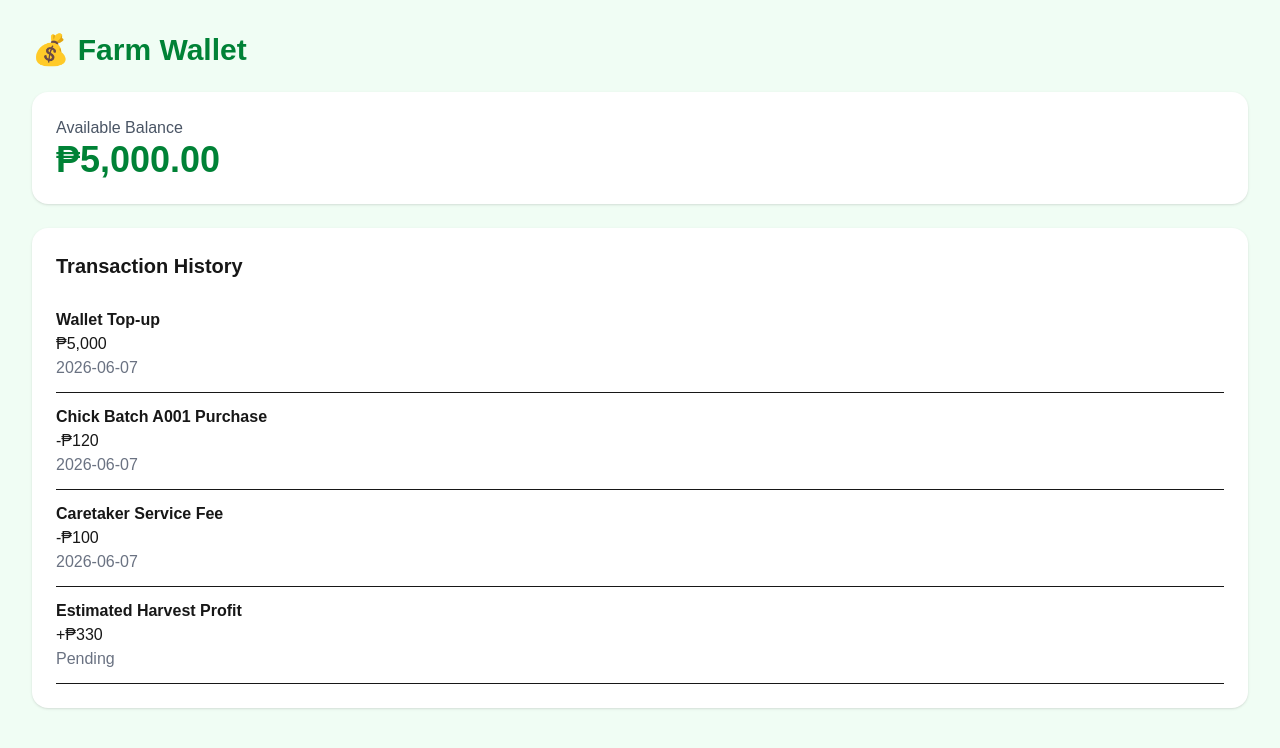
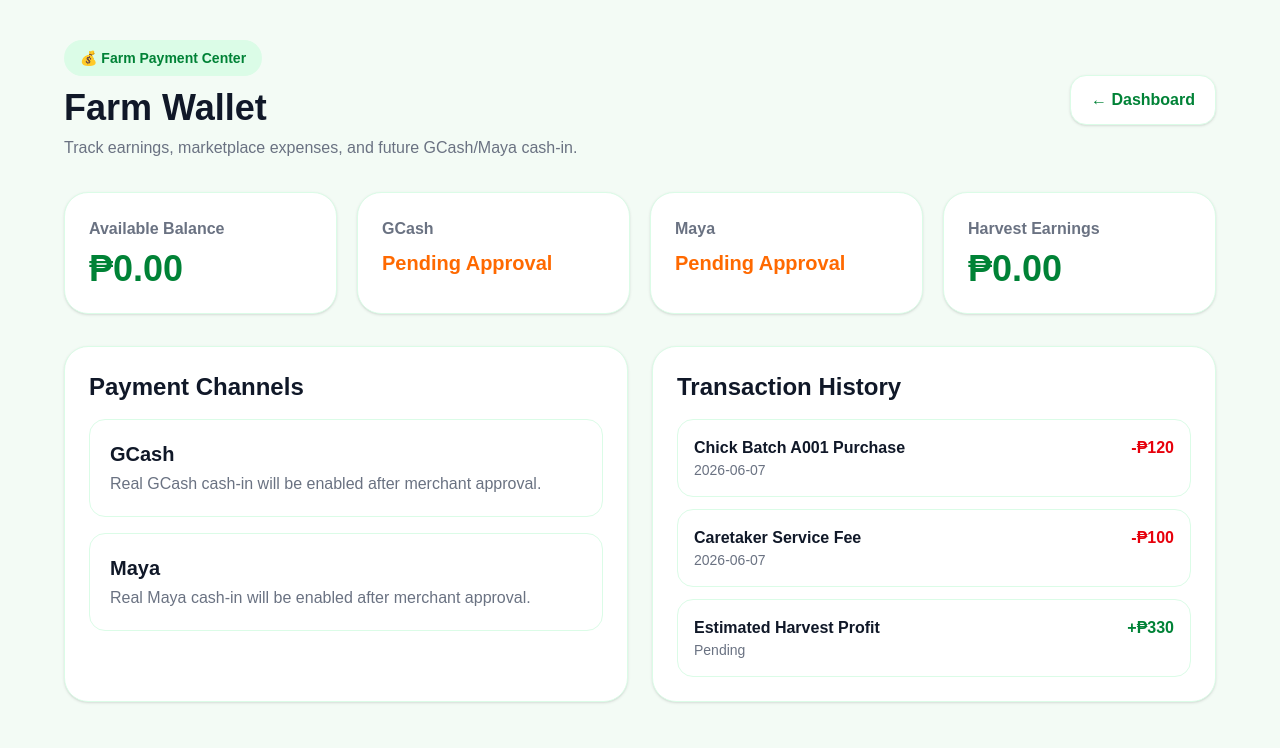
Before and after one commit to tinaleung74-blip/farmconnect-live, a Next.js app: page /customer/wallet in a window 1280 px wide. Shown: the top 748 px of the page. Built offline with nearby package versions, Linux system fonts and the light colour scheme.

Commit message:
update farm wallet page

```diff
--- a/app/customer/dashboard/page.tsx
+++ b/app/customer/dashboard/page.tsx
@@ -7,7 +7,7 @@ const cards = [
     title: "My Flock",
     icon: "🐣",
     href: "/customer/chicks",
-    desc: "Manage chick batches, survival rate, and harvest schedule.",
+    desc: "Manage chick batches, caretaker assignment, survival rate, and harvest schedule.",
     badge: "Core",
   },
   {
@@ -18,11 +18,11 @@ const cards = [
     badge: "Shop",
   },
   {
-    title: "Caretakers",
-    icon: "👨‍🌾",
-    href: "/customer/caretakers",
-    desc: "Assign trusted farm caretakers to monitor your flock.",
-    badge: "Assign",
+    title: "Inventory",
+    icon: "📦",
+    href: "/customer/inventory",
+    desc: "View feeds, vitamins, vaccines, and supplies purchased from marketplace.",
+    badge: "Bag",
   },
   {
     title: "Weight Tracker",
@@ -98,9 +98,9 @@ export default function DashboardPage() {
               </p>
 
               <p className="mt-4 max-w-2xl text-green-50">
-                Monitor your flock, buy farm supplies, assign caretakers, track
-                growth, view harvest projections, and manage poultry earnings in
-                one clean dashboard.
+                Monitor your flock, buy farm supplies, assign caretakers inside
+                My Flock, track growth, view harvest projections, and manage
+                poultry earnings in one clean dashboard.
               </p>
             </div>
 
@@ -128,16 +128,14 @@ export default function DashboardPage() {
           </div>
 
           <div className="bg-white rounded-3xl p-6 shadow border border-green-100">
-            <p className="text-gray-500 font-semibold">⚖ Avg Weight</p>
-            <h2 className="text-4xl font-black text-green-700 mt-2">0.55 KG</h2>
-            <p className="text-sm text-gray-400 mt-1">Growth monitoring</p>
+            <p className="text-gray-500 font-semibold">📦 Inventory Items</p>
+            <h2 className="text-4xl font-black text-green-700 mt-2">4</h2>
+            <p className="text-sm text-gray-400 mt-1">Feeds and vitamins</p>
           </div>
 
           <div className="bg-white rounded-3xl p-6 shadow border border-green-100">
             <p className="text-gray-500 font-semibold">💰 Projected Earnings</p>
-            <h2 className="text-4xl font-black text-green-700 mt-2">
-              ₱12,500
-            </h2>
+            <h2 className="text-4xl font-black text-green-700 mt-2">₱12,500</h2>
             <p className="text-sm text-gray-400 mt-1">Estimated harvest ROI</p>
           </div>
         </section>
--- /dev/null
+++ b/app/customer/inventory/page.tsx
@@ -0,0 +1,157 @@
+"use client";
+
+import Link from "next/link";
+import { useEffect, useState } from "react";
+
+type InventoryItem = {
+  id: number;
+  name: string;
+  category: string;
+  quantity: number;
+  unit: string;
+  source: string;
+};
+
+const defaultInventory: InventoryItem[] = [
+  {
+    id: 1,
+    name: "Starter Feed",
+    category: "Feeds",
+    quantity: 25,
+    unit: "kg",
+    source: "Marketplace",
+  },
+  {
+    id: 2,
+    name: "Grower Feed",
+    category: "Feeds",
+    quantity: 50,
+    unit: "kg",
+    source: "Marketplace",
+  },
+  {
+    id: 3,
+    name: "Vitamin B Complex",
+    category: "Vitamins",
+    quantity: 10,
+    unit: "bottles",
+    source: "Marketplace",
+  },
+  {
+    id: 4,
+    name: "Newcastle Vaccine",
+    category: "Vaccines",
+    quantity: 20,
+    unit: "doses",
+    source: "Marketplace",
+  },
+];
+
+export default function InventoryPage() {
+  const [items, setItems] = useState<InventoryItem[]>([]);
+
+  useEffect(() => {
+    const saved = localStorage.getItem("farmconnect_inventory");
+
+    if (saved) {
+      setItems(JSON.parse(saved));
+    } else {
+      localStorage.setItem(
+        "farmconnect_inventory",
+        JSON.stringify(defaultInventory)
+      );
+      setItems(defaultInventory);
+    }
+  }, []);
+
+  return (
+    <main className="min-h-screen bg-[#f3fbf5] p-6 md:p-10">
+      <div className="max-w-6xl mx-auto">
+        <div className="flex items-center justify-between mb-8">
+          <div>
+            <p className="bg-green-100 text-green-700 w-fit px-4 py-2 rounded-full text-sm font-black mb-3">
+              📦 Farm Stock Room
+            </p>
+
+            <h1 className="text-4xl font-black text-gray-900">
+              Inventory
+            </h1>
+
+            <p className="text-gray-500 mt-2">
+              Feeds, vitamins, vaccines, supplements, and supplies purchased
+              from Marketplace.
+            </p>
+          </div>
+
+          <Link
+            href="/customer/dashboard"
+            className="bg-white border border-green-100 px-5 py-3 rounded-2xl font-black text-green-700 shadow"
+          >
+            ← Dashboard
+          </Link>
+        </div>
+
+        <section className="grid md:grid-cols-4 gap-5 mb-8">
+          <div className="bg-white rounded-3xl p-6 shadow border border-green-100">
+            <p className="text-gray-500 font-semibold">Total Items</p>
+            <h2 className="text-4xl font-black text-green-700 mt-2">
+              {items.length}
+            </h2>
+          </div>
+
+          <div className="bg-white rounded-3xl p-6 shadow border border-green-100">
+            <p className="text-gray-500 font-semibold">Feeds</p>
+            <h2 className="text-4xl font-black text-green-700 mt-2">
+              {items.filter((i) => i.category === "Feeds").length}
+            </h2>
+          </div>
+
+          <div className="bg-white rounded-3xl p-6 shadow border border-green-100">
+            <p className="text-gray-500 font-semibold">Vitamins</p>
+            <h2 className="text-4xl font-black text-green-700 mt-2">
+              {items.filter((i) => i.category === "Vitamins").length}
+            </h2>
+          </div>
+
+          <div className="bg-white rounded-3xl p-6 shadow border border-green-100">
+            <p className="text-gray-500 font-semibold">Vaccines</p>
+            <h2 className="text-4xl font-black text-green-700 mt-2">
+              {items.filter((i) => i.category === "Vaccines").length}
+            </h2>
+          </div>
+        </section>
+
+        <section className="grid md:grid-cols-2 gap-5">
+          {items.map((item) => (
+            <div
+              key={item.id}
+              className="bg-white rounded-3xl p-6 shadow border border-green-100"
+            >
+              <div className="flex items-start justify-between mb-4">
+                <div>
+                  <h3 className="text-2xl font-black text-gray-900">
+                    {item.name}
+                  </h3>
+
+                  <p className="text-gray-500 mt-1">{item.category}</p>
+                </div>
+
+                <span className="bg-green-100 text-green-700 px-3 py-1 rounded-full text-xs font-black">
+                  {item.source}
+                </span>
+              </div>
+
+              <div className="bg-[#f3fbf5] rounded-2xl p-5">
+                <p className="text-gray-500 font-semibold">Available Stock</p>
+
+                <h2 className="text-4xl font-black text-green-700 mt-2">
+                  {item.quantity} {item.unit}
+                </h2>
+              </div>
+            </div>
+          ))}
+        </section>
+      </div>
+    </main>
+  );
+}
--- a/app/customer/wallet/page.tsx
+++ b/app/customer/wallet/page.tsx
@@ -1,36 +1,121 @@
 "use client";
+
+import Link from "next/link";
 
 export default function WalletPage() {
   const transactions = [
-    { title: "Wallet Top-up", amount: "₱5,000", date: "2026-06-07" },
     { title: "Chick Batch A001 Purchase", amount: "-₱120", date: "2026-06-07" },
     { title: "Caretaker Service Fee", amount: "-₱100", date: "2026-06-07" },
     { title: "Estimated Harvest Profit", amount: "+₱330", date: "Pending" },
   ];
 
   return (
-    <main className="min-h-screen bg-green-50 p-8">
-      <h1 className="text-3xl font-bold text-green-700 mb-6">
-        💰 Farm Wallet
+    <main className="min-h-screen bg-[#f3fbf5] p-6 md:p-10">
+      <div className="max-w-6xl mx-auto">
+        <div className="flex items-center justify-between mb-8">
+          <div>
+            <p className="bg-green-100 text-green-700 w-fit px-4 py-2 rounded-full text-sm font-black mb-3">
+              💰 Farm Payment Center
+            </p>
+
+            <h1 className="text-4xl font-black text-gray-900">
+              Farm Wallet
             </h1>
 
-      <div className="bg-white p-6 rounded-2xl shadow mb-6">
-        <p className="text-gray-600">Available Balance</p>
-        <h2 className="text-4xl font-bold text-green-700">₱5,000.00</h2>
+            <p className="text-gray-500 mt-2">
+              Track earnings, marketplace expenses, and future GCash/Maya cash-in.
+            </p>
           </div>
 
-      <div className="bg-white p-6 rounded-2xl shadow">
-        <h2 className="text-xl font-bold mb-4">
+          <Link
+            href="/customer/dashboard"
+            className="bg-white border border-green-100 px-5 py-3 rounded-2xl font-black text-green-700 shadow"
+          >
+            ← Dashboard
+          </Link>
+        </div>
+
+        <section className="grid md:grid-cols-4 gap-5 mb-8">
+          <div className="bg-white rounded-3xl p-6 shadow border border-green-100">
+            <p className="text-gray-500 font-semibold">Available Balance</p>
+            <h2 className="text-4xl font-black text-green-700 mt-2">₱0.00</h2>
+          </div>
+
+          <div className="bg-white rounded-3xl p-6 shadow border border-green-100">
+            <p className="text-gray-500 font-semibold">GCash</p>
+            <h2 className="text-xl font-black text-orange-500 mt-2">
+              Pending Approval
+            </h2>
+          </div>
+
+          <div className="bg-white rounded-3xl p-6 shadow border border-green-100">
+            <p className="text-gray-500 font-semibold">Maya</p>
+            <h2 className="text-xl font-black text-orange-500 mt-2">
+              Pending Approval
+            </h2>
+          </div>
+
+          <div className="bg-white rounded-3xl p-6 shadow border border-green-100">
+            <p className="text-gray-500 font-semibold">Harvest Earnings</p>
+            <h2 className="text-4xl font-black text-green-700 mt-2">₱0.00</h2>
+          </div>
+        </section>
+
+        <section className="grid md:grid-cols-2 gap-6">
+          <div className="bg-white rounded-3xl p-6 shadow border border-green-100">
+            <h2 className="text-2xl font-black text-gray-900 mb-4">
+              Payment Channels
+            </h2>
+
+            <div className="grid gap-4">
+              <div className="border border-green-100 rounded-2xl p-5">
+                <h3 className="text-xl font-black text-gray-900">GCash</h3>
+                <p className="text-gray-500 mt-1">
+                  Real GCash cash-in will be enabled after merchant approval.
+                </p>
+              </div>
+
+              <div className="border border-green-100 rounded-2xl p-5">
+                <h3 className="text-xl font-black text-gray-900">Maya</h3>
+                <p className="text-gray-500 mt-1">
+                  Real Maya cash-in will be enabled after merchant approval.
+                </p>
+              </div>
+            </div>
+          </div>
+
+          <div className="bg-white rounded-3xl p-6 shadow border border-green-100">
+            <h2 className="text-2xl font-black text-gray-900 mb-4">
               Transaction History
             </h2>
 
+            <div className="space-y-3">
               {transactions.map((tx, index) => (
-          <div key={index} className="border-b py-3">
-            <p className="font-bold">{tx.title}</p>
-            <p>{tx.amount}</p>
-            <p className="text-gray-500">{tx.date}</p>
+                <div
+                  key={index}
+                  className="border border-green-100 rounded-2xl p-4"
+                >
+                  <div className="flex justify-between gap-4">
+                    <div>
+                      <p className="font-black text-gray-900">{tx.title}</p>
+                      <p className="text-sm text-gray-500">{tx.date}</p>
+                    </div>
+
+                    <p
+                      className={`font-black ${
+                        tx.amount.startsWith("+")
+                          ? "text-green-700"
+                          : "text-red-600"
+                      }`}
+                    >
+                      {tx.amount}
+                    </p>
+                  </div>
                 </div>
               ))}
+            </div>
+          </div>
+        </section>
       </div>
     </main>
   );
```
Lines whose indentation alone changed are shown as unchanged.
